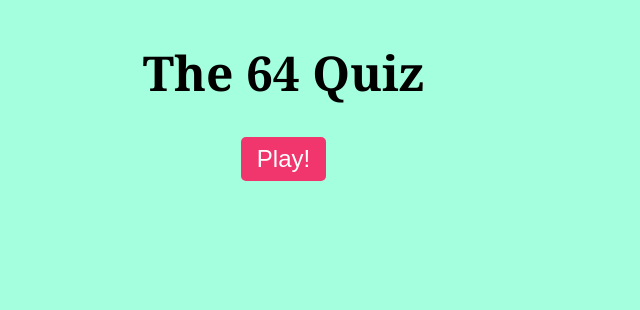
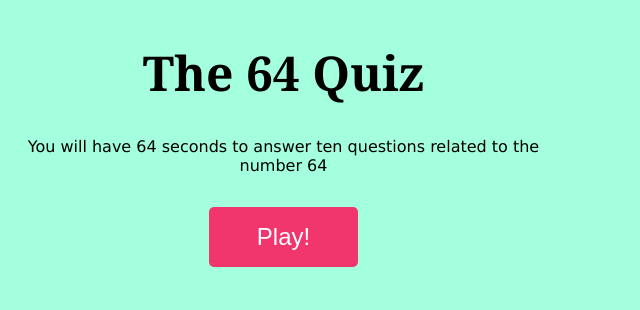
Before and after one commit to judeclark19/the-64-quiz, a plain HTML site: page index.html in a window 1280 px wide. Shown: the whole page, without its empty margins (0-640 px from the left). Drawn offline with Linux system fonts and the light colour scheme.

Commit message:
Greeting message

```diff
--- a/index.html
+++ b/index.html
@@ -17,6 +17,10 @@
     <main>
       <div class="landing">
         <h1>The 64 Quiz</h1>
+        <p>
+          You will have 64 seconds to answer ten questions related to the number
+          64
+        </p>
         <button id="start">Play!</button>
       </div>
       <div class="gameplay">
--- a/style.css
+++ b/style.css
@@ -7,9 +7,6 @@
 body {
   background-color: #a3ffdd;
   font-family: Verdana, Geneva, Tahoma, sans-serif;
-  /* display: grid;
-
-  height: 100vh; */
 }
 
 main {
@@ -34,17 +31,21 @@ button:hover {
 
 .landing {
   text-align: center;
-  /* display: none; */
+  display: flex;
+  flex-direction: column;
+  gap: 2rem;
 }
 
 h1 {
   font-family: Georgia, "Times New Roman", Times, serif;
   font-size: 3rem;
-  margin-bottom: 2rem;
 }
 
 .landing button {
   background-color: #f1356d;
+  width: fit-content;
+  padding: 1rem 3rem;
+  margin: 0 auto;
 }
 
 .gameplay {
```
